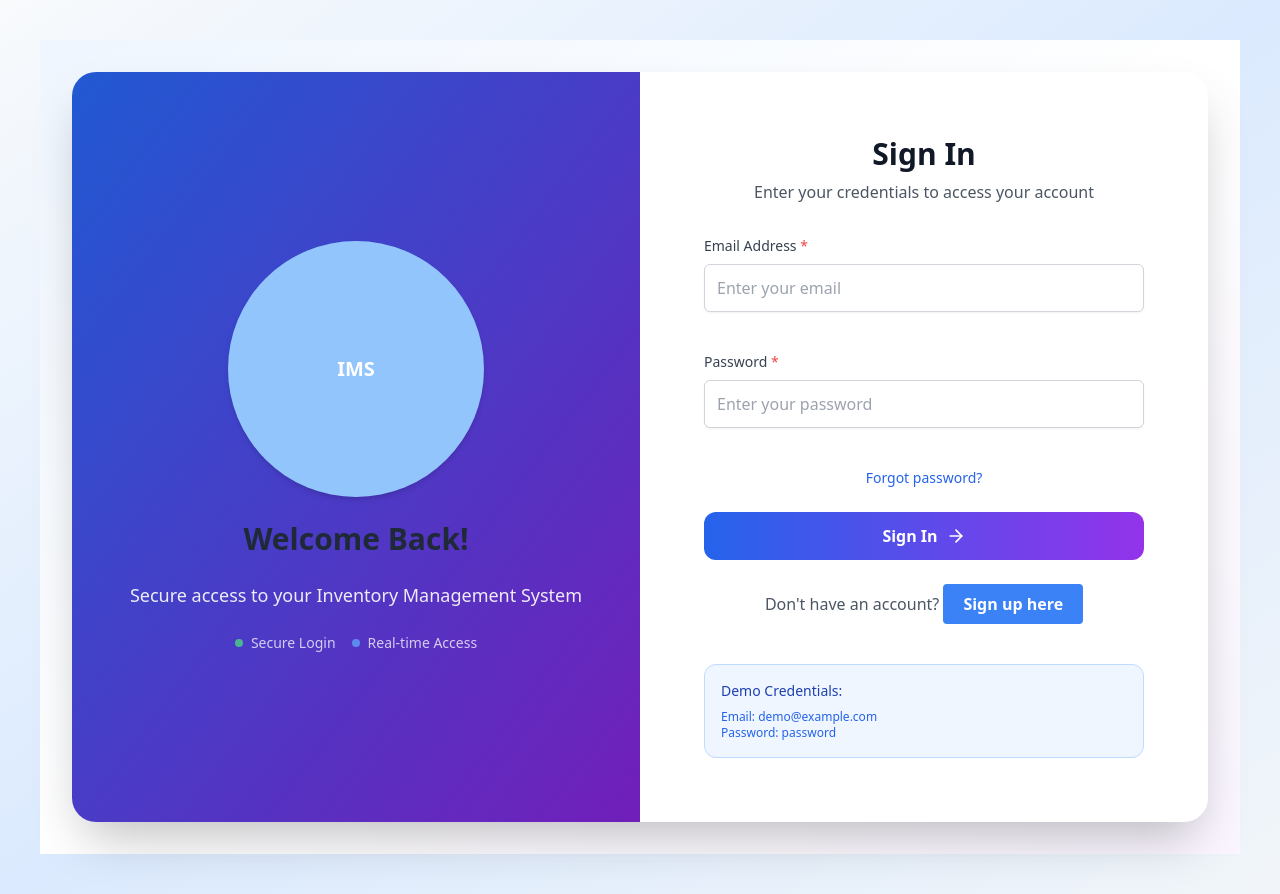
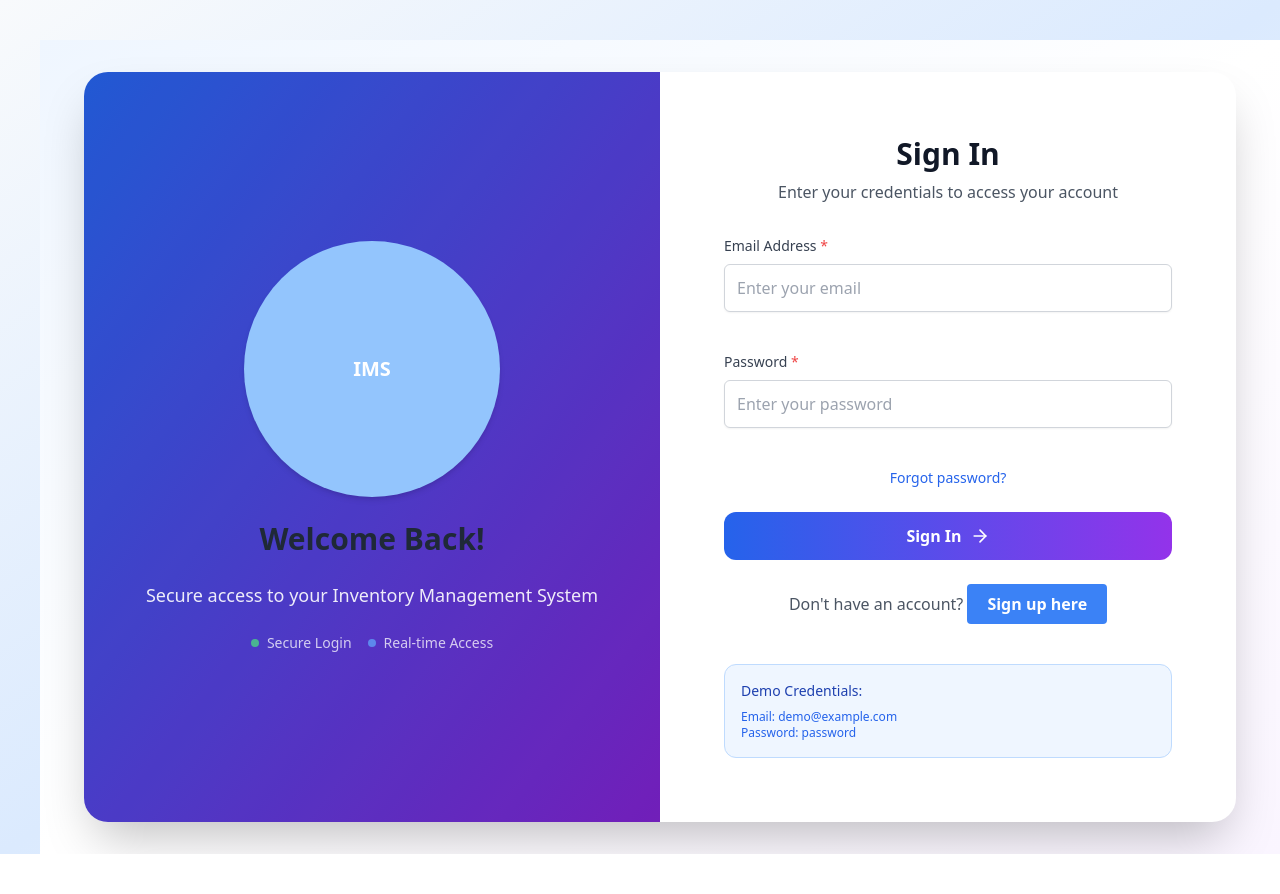
Before and after one commit to ishankfl/inventory-frontend, a React (Create React App) app: page /login in a window 1280 px wide. After the commit the page ends 854 px from the top, so only its background shows below. Built offline with nearby package versions, Linux system fonts and the light colour scheme; no server answers; the HTML template or start-up script is replaced by a standard one.

Commit message:
changed0little

```diff
--- a/src/App.js
+++ b/src/App.js
@@ -43,7 +43,7 @@
             : 'ml-0 max-w-full'
           } flex-1`}
         >
-          <div className=" p-4 md:p-10">
+          <div className="mt-10 ml-10">
             <CustomRouter />
             {isUserLoggedin && <CurrentActivityBox />}
           </div>
--- a/src/components/dashboard/Dashboard.jsx
+++ b/src/components/dashboard/Dashboard.jsx
@@ -32,7 +32,7 @@
 
   if (loading)
     return (
-      <div className="min-h-screen flex flex-col items-center justify-center bg-gradient-to-br from-primary-light to-background-secondary">
+      <div className="min-h-screen flex flex-col items-center justify-center">
         <div className="animate-pulse">
           <div className="bg-white p-8 rounded-2xl shadow-2xl">
             <svg
@@ -63,7 +63,7 @@
 
   if (errorMsg)
     return (
-      <div className="min-h-screen flex items-center justify-center bg-gradient-to-br from-danger-light to-background-secondary px-4">
+      <div className="min-h-screen flex items-center justify-center px-4">
         <div className="bg-white border border-danger text-danger-dark px-8 py-10 rounded-2xl text-center shadow-2xl max-w-md w-full">
           <div className="flex justify-center mb-4">
             <svg
```
